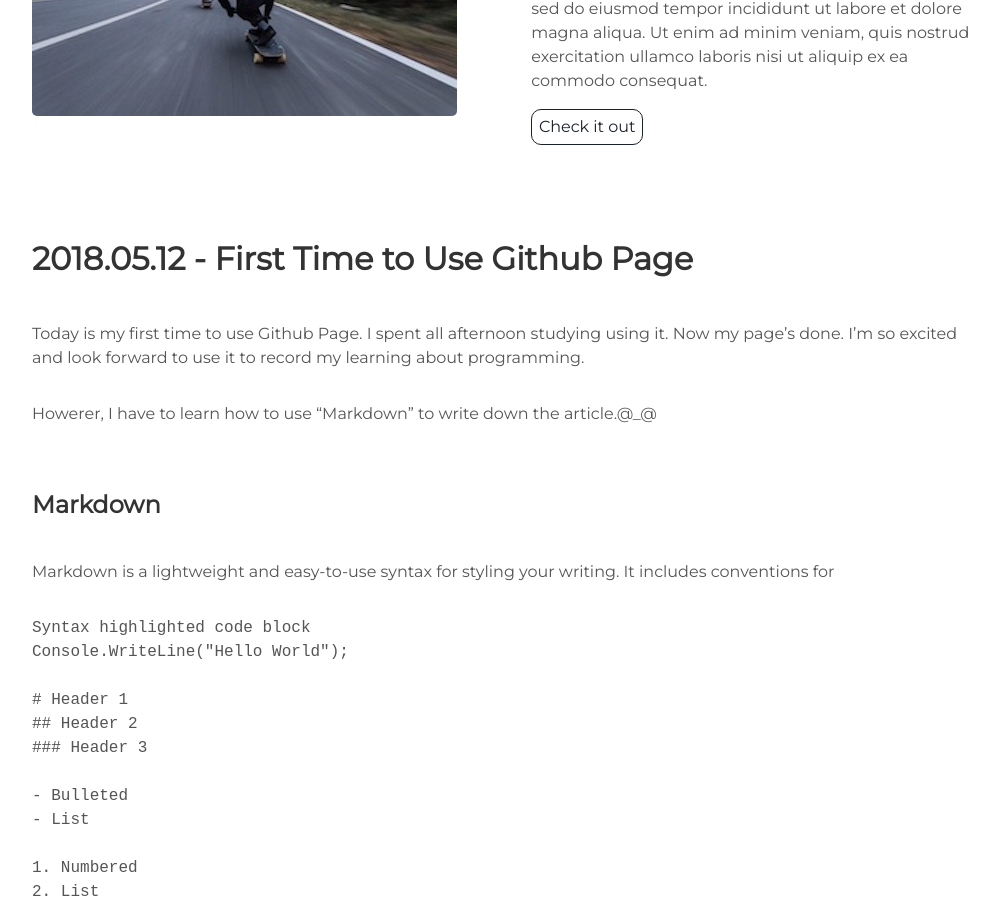
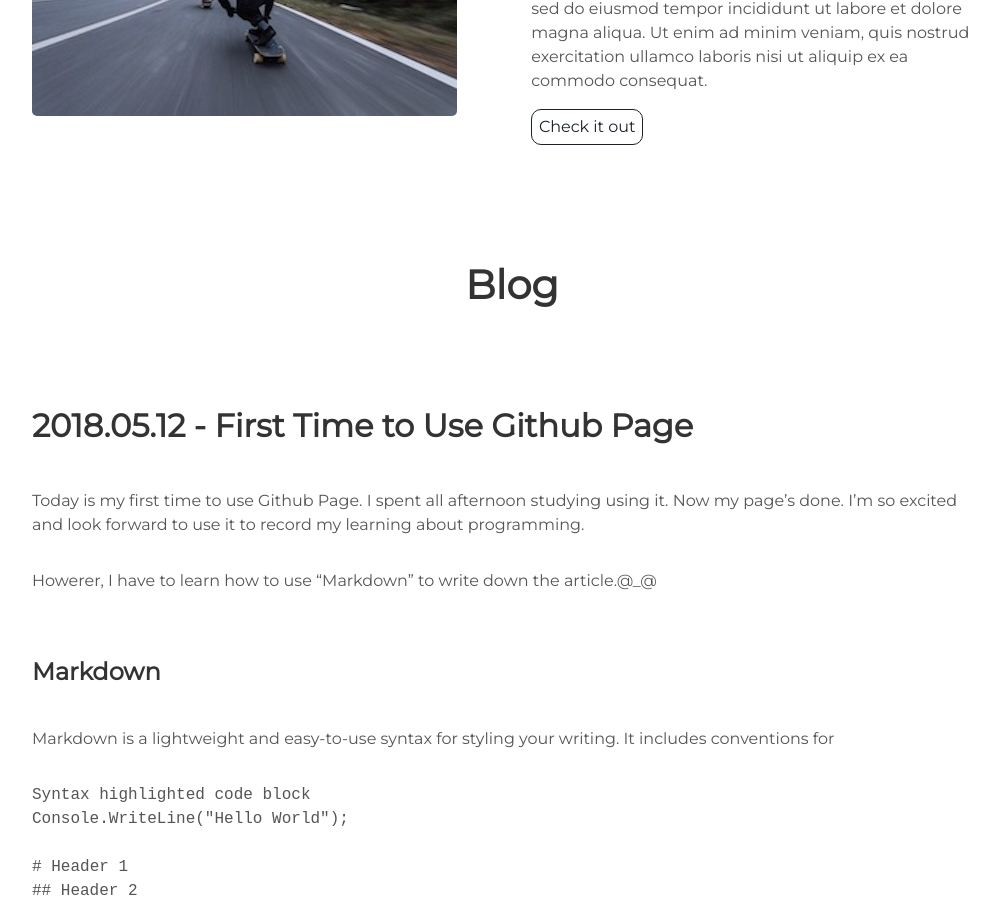
Before and after one commit to YiHsuanLi0113/YiHsuanLi0113.github.io, a Jekyll site: the page built from index.md, in a window 1280 px wide and 900 px high, scrolled down 2060 px. Shown: the whole window, without its empty margins (128-1127 px from the left). Built offline with Jekyll 4.4.1, drawn with Linux system fonts in a browser that asks for light colours; our own code applies the rules of GitHub Pages for plain Markdown files.

Commit message:
add section header : blog

```diff
--- a/_layouts/default.html
+++ b/_layouts/default.html
@@ -11,6 +11,9 @@
       </section>
         <!--{{ content }}-->
       <section id="blog">
+          <div class="user-details">
+              <h1> Blog </h1>
+          </div>
           {{ content }}
       </section>
       {% include footer.html %}
```
